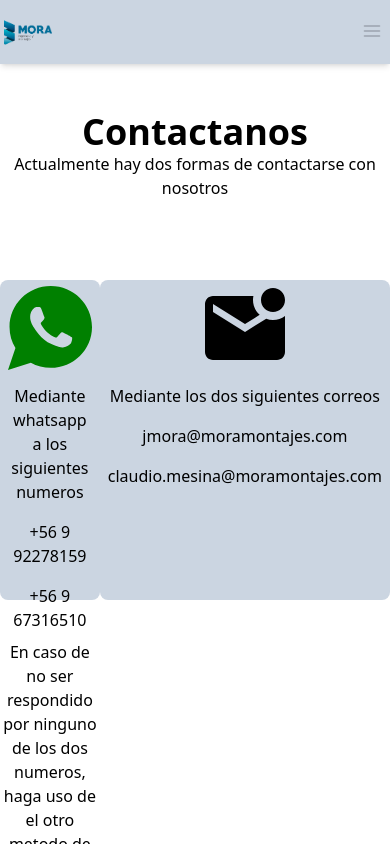
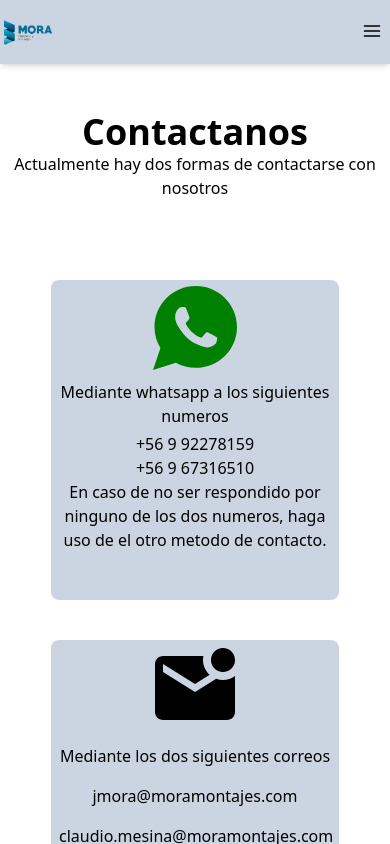
Before and after one commit to CrisMesina/moramontajes, a React (Vite) app: page /contacto in a window 390 px wide. Shown: the top 844 px of the page. Built offline with nearby package versions, Linux system fonts and the light colour scheme; a web font is replaced by a local one.

Commit message:
Responsive Services and Contact

```diff
--- a/src/components/Contact.tsx
+++ b/src/components/Contact.tsx
@@ -5,21 +5,21 @@ import { MdMarkEmailUnread } from "react-icons/md";
 export const Contact = () => {
   return (
     <>
-        <div className='w-full mt-28 h-screen'>
+        <div className='w-full mt-28 sm:w-full md:w-full lg:w-full h-full'>
             <h1 className="text-center text-4xl font-extrabold">Contactanos</h1>
             <p className="text-center">Actualmente hay dos formas de contactarse con nosotros</p>
-            <div className="flex my-20">
-                <div className="w-96 h-80 mx-auto bg-slate-300 rounded-lg ">
+            <div className="grid grid-cols-1 md:grid-cols-2 my-20">
+                <div className="w-96 xs:w-72 200:w-40 h-80 mx-auto mb-10 bg-slate-300 rounded-lg ">
                     <IoLogoWhatsapp className="w-24 h-24 mx-auto" fill="green"/>
-                    <p className="text-center p-2">Mediante whatsapp a los siguientes numeros</p>
-                    <p className="text-center p-2">+56 9 92278159</p>
-                    <p className="text-center p-2">+56 9 67316510</p>
+                    <p className="text-center p-2 xs:p-1">Mediante whatsapp a los siguientes numeros</p>
+                    <p className="text-center p-2 xs:p-0">+56 9 92278159</p>
+                    <p className="text-center p-2 xs:p-0">+56 9 67316510</p>
                     <p className="text-center">
                         En caso de no ser respondido por ninguno de los dos numeros,
                         haga uso de el otro metodo de contacto.
                     </p>
                 </div>
-                <div className="w-96 mx-auto bg-slate-300 rounded-lg">
+                <div className="w-96 xs:w-72 h-80 mx-auto bg-slate-300 rounded-lg">
                     <MdMarkEmailUnread className="w-24 h-24 mx-auto"/>
                     <p className="text-center p-2">Mediante los dos siguientes correos</p>
                     <p className="text-center p-2">jmora@moramontajes.com</p>
--- a/src/components/Footer.tsx
+++ b/src/components/Footer.tsx
@@ -7,7 +7,7 @@ import { FaLocationDot } from "react-icons/fa6";
 export const Footer = () => {
   return (
     <footer id='contacto' className="flex flex-row w-full phone-sm:w-100 min-h-full phone-md:w-[500px] phone-lg:w-[600px] md:w-full text-sm mt-10 bg-slate-600">
-        <div className="w-64 list-none text-white my-5">
+        <div className="w-full list-none text-white my-5">
             <div className="flex justify-center">
                 <RiContactsBook2Fill className='w-4 h-4'/>
                 <h1 className="text-center">Contactanos</h1>
--- a/src/components/Nav.tsx
+++ b/src/components/Nav.tsx
@@ -36,7 +36,7 @@ export const Nav: React.FC = () => {
                 <a
                   key={index}
                   href={item.href}
-                  className="text-gray-600 hover:text-gray-900 px-2 py-2 rounded-md text-base font-medium"
+                  className="text-gray-600 hover:text-gray-900 px-2 py-2 rounded-md font-medium"
                 >
                   {item.label}
                 </a>
@@ -47,13 +47,13 @@ export const Nav: React.FC = () => {
           <div className="md:hidden">
             <button
               onClick={toggleMenu}
-              className="inline-flex items-center justify-center p-1 rounded-md text-gray-400 hover:text-gray-500 hover:bg-gray-100 focus:outline-none focus:ring-2 focus:ring-inset focus:ring-indigo-500"
+              className="inline-flex items-center justify-center p-1 rounded-md text-black hover:text-gray-500 hover:bg-gray-100 focus:outline-none focus:ring-2 focus:ring-inset focus:ring-indigo-500"
             >
               <span className="sr-only">Abrir menú principal</span>
               {isMenuOpen ? (
                 <ImCancelCircle className="h-5 w-5" />
               ) : (
-                <FiMenu className="h-5 w-5" />
+                <FiMenu className="h-5 w-5 " />
               )}
             </button>
           </div>
--- a/src/components/ServicesList.tsx
+++ b/src/components/ServicesList.tsx
@@ -32,9 +32,9 @@ const data = [
 export const ServicesList = () => {
   return (
     <>
-        <div className="h-auto mx-32 phone:mx-0 phone-sm:mx-12 sm:mx-32 md:mx-32 my-10 grid grid-cols-1 md:grid-cols-4 sm:grid-cols-1">
+        <div className="h-auto w-full my-10 grid grid-cols-1 md:grid-cols-3 sm:grid-cols-2 lg:grid-cols-4">
             {data.map((data)=>(
-                <div>
+                <div className="mx-auto">
                     <ServicesCard
                         key={data.id}
                         title={data.name}
--- a/tailwind.config.js
+++ b/tailwind.config.js
@@ -13,6 +13,7 @@ export default {
         "gold" : "#efb810"
       },
       screens: {
+        "200": "200px",
         "xs": "300px",
         "phone-sm": "400px",
         "phone-md":"500px",
```
